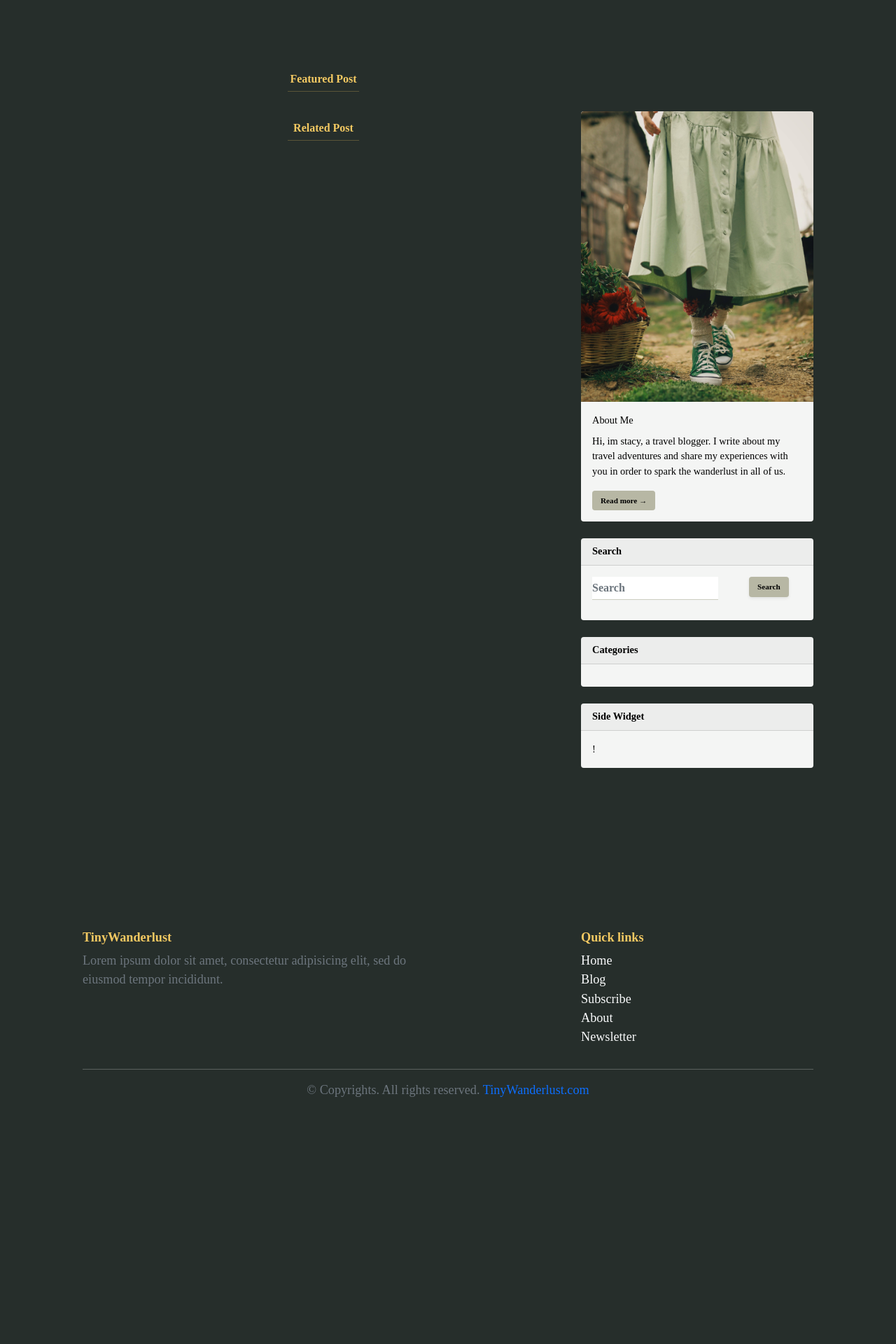
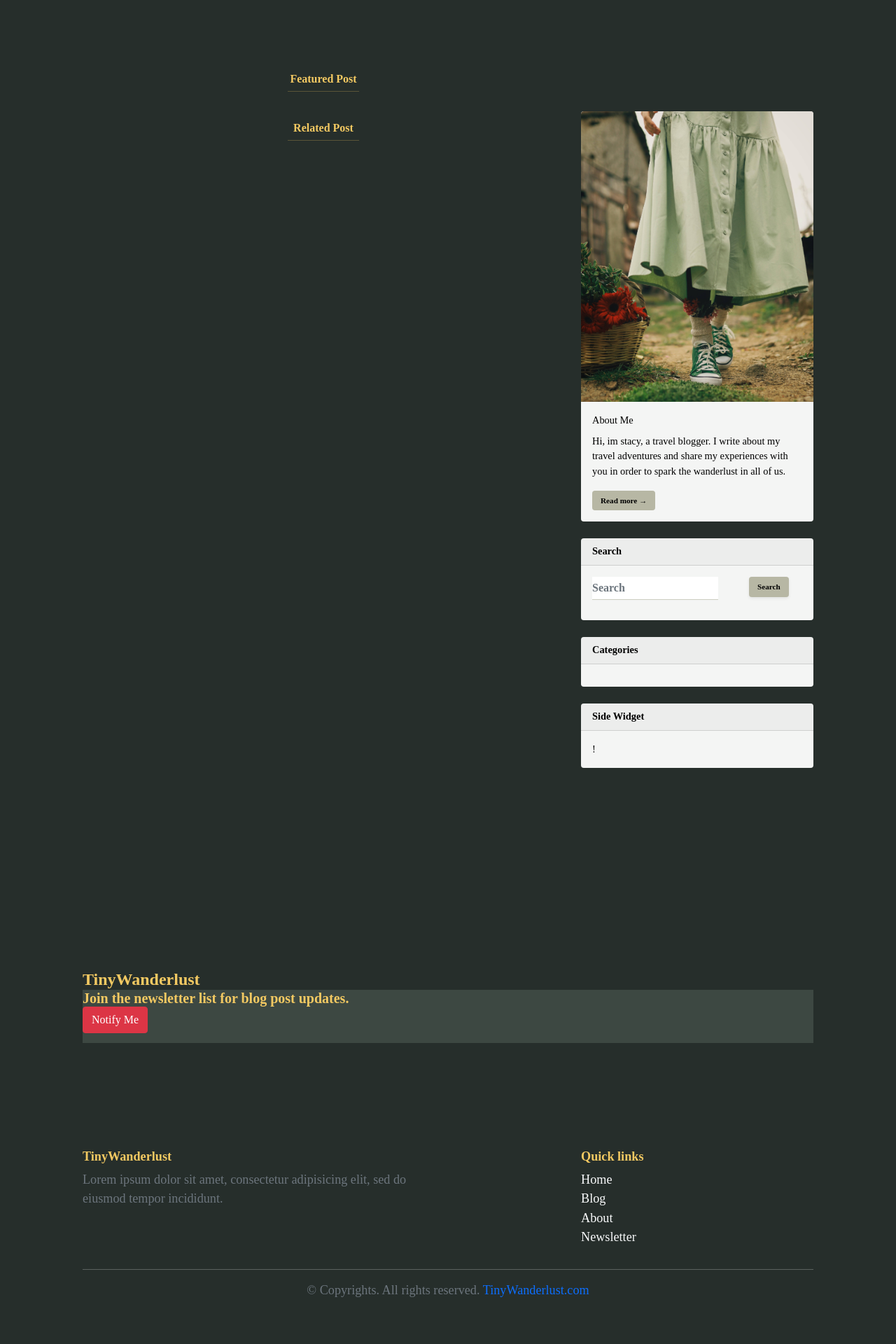
Before and after one commit to saida93522/travel_blog, a Django app: page /blog/ in a window 1280 px wide. Shown: the part 801-2721 px from the top of the page at 70% size. Before the commit the page ends 2368 px from the top, so only its background shows below. Run offline with Django 3.2, Linux system fonts and the light colour scheme; data that the repository does not hold is empty; some libraries are stand-ins or nearby versions.

Commit message:
feat: set up subscribtion banner

```diff
--- /dev/null
+++ b/blog/templates/blog/banner.html
@@ -0,0 +1,34 @@
+{% extends 'main.html' %}{% load static %}{% load crispy_forms_tags %}
+<!---->
+{% block content %}
+<main id="main-content">
+  <section class="main">
+    <div class="cover black" data-color="black"></div>
+    <div class="container p-5">
+      <div class="content">
+        <h4 class="motto">TinyWanderlust</h4>
+        <div class="subscribe">
+          <h5 class="info-text">
+            Join the newsletter list for blog post updates.
+          </h5>
+          <div class="row">
+            <div class="col-md-4 col-md-offset-4 col-sm6-6 col-sm-offset-3">
+              <form
+                method="POST"
+                action="{% url 'about' %}"
+                class="form-inline"
+                role="form"
+              >
+                <div class="form-group">{% csrf_token %} {{ form|crispy }}</div>
+                <button type="submit" class="btn btn-danger btn-fill">
+                  Notify Me
+                </button>
+              </form>
+            </div>
+          </div>
+        </div>
+      </div>
+    </div>
+  </section>
+</main>
+{% endblock content %}
--- a/blog/templates/blog/blog.html
+++ b/blog/templates/blog/blog.html
@@ -119,5 +119,6 @@
           </div>
         </div>
       </section>
+      {% include 'blog/banner.html' %}
     </main>
 {% endblock content %}
--- a/blog/templates/blog/home.html
+++ b/blog/templates/blog/home.html
@@ -41,6 +41,7 @@
           </div>
         </div>
         <!-- col 2 -->
+
         <div class="col-lg-6 col-md-12">
           <header class="banner-heading">
             <h6 class="text-left">travel philosophy</h6>
@@ -88,6 +89,6 @@
   <!-- ======= Feature Blog Post ======= -->
   {% include 'blog/feature_blog.html' with latest=latest %}
   <!---->
-  {% include 'blog/subscribe.html' %}
+  {% include 'blog/subscribe.html' with form=form %}
 </main>
 {% endblock content %}
--- a/blog/views.py
+++ b/blog/views.py
@@ -158,5 +158,14 @@ def news_letter(request):
     return render(request, 'newsletter.html',context)
 
 def about(request):
-    context = {}
-    return render(request,'blog/about.html',context)
+    form = SubscribersForm(request.POST or None, request.FILES or None)
+    if request.method == 'POST':
+        form = SubscribersForm(request.POST)
+        if form.is_valid():
+            form.save()
+            messages.success(request, 'You have successfully signed up for our newsletter.')
+            return redirect('blog')
+    else:
+        form = SubscribersForm()
+    context = {'form':form}
+    return render(request,'blog/banner.html',context)
--- a/templates/footer.html
+++ b/templates/footer.html
@@ -16,7 +16,7 @@
         <ul class="list-unstyled text-muted small">
           <li><a href="{% url 'home' %}">Home</a></li>
           <li><a href="{% url 'blog' %}">Blog</a></li>
-          <li><a href="news.html">Subscribe</a></li>
+
           <li><a href="{% url 'about' %}">About</a></li>
           <li><a href="{% url 'news_letter' %}">Newsletter</a></li>
         </ul>
@@ -26,7 +26,7 @@
     <hr />
     <p class="text-center small text-muted mb-0">
       &copy; Copyrights. All rights reserved.
-      <a class="text-primary" href="#">TinyWanderlust.com</a>
+      <a class="text-primary" href="{% url 'home' %}">TinyWanderlust.com</a>
     </p>
   </div>
 </footer>
```
Also changed, not shown: blog/utils.py (+17 -2 lines).
